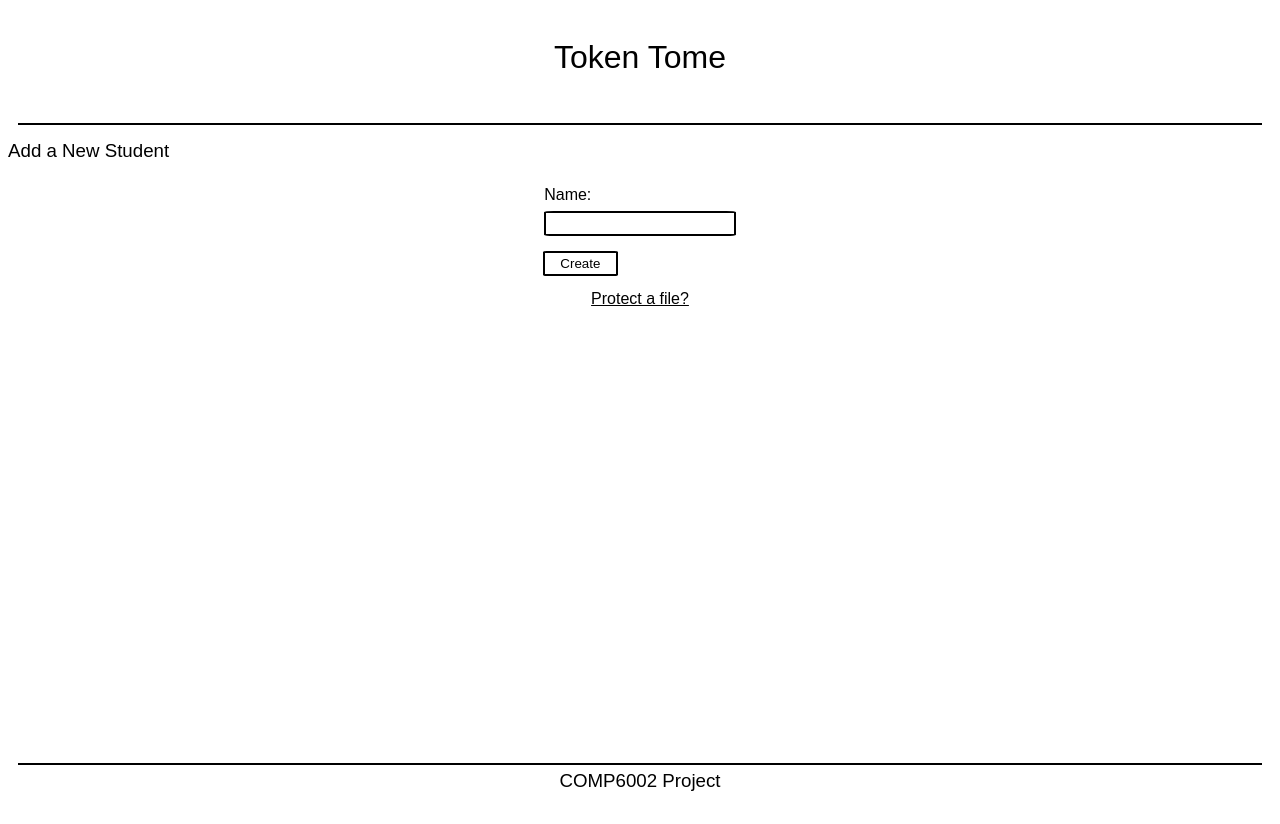
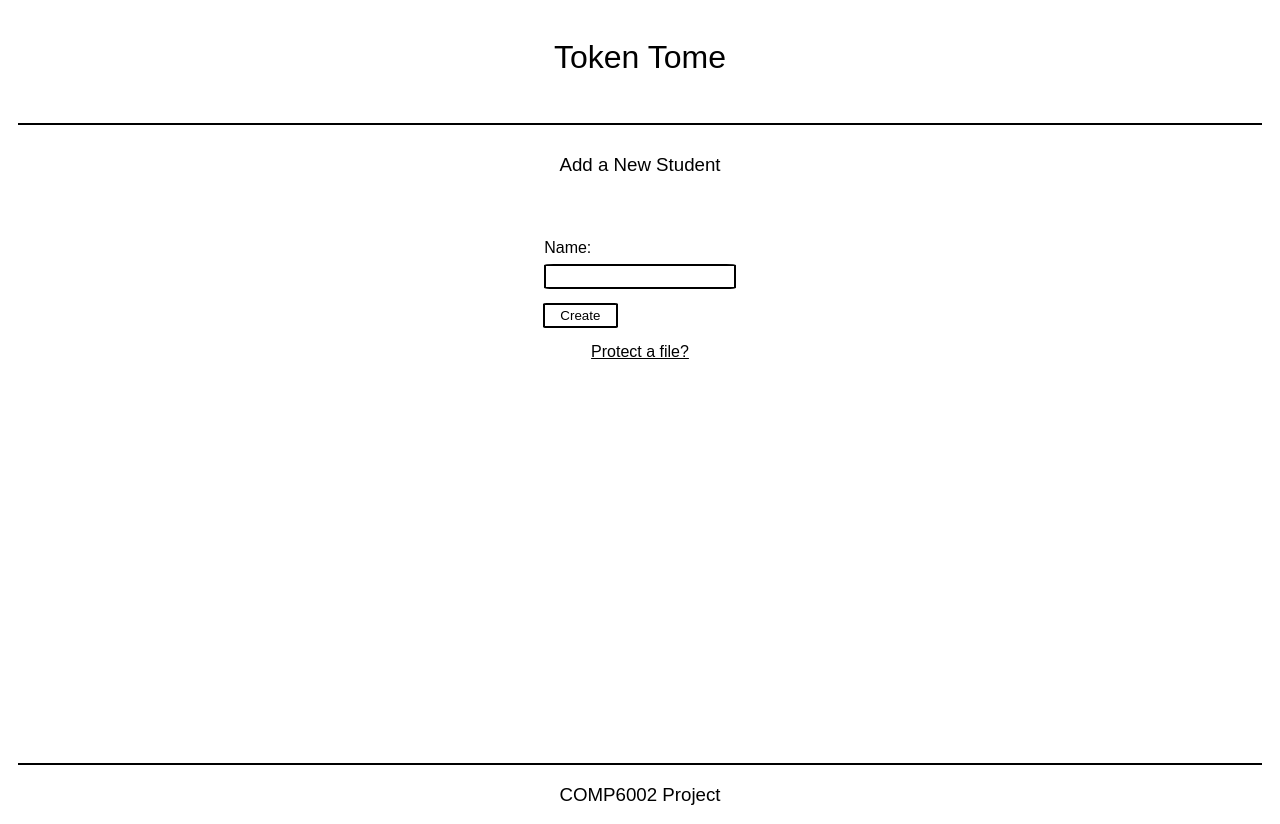
Before and after one commit to daisyoira/Token-Tome, a Django app: page /create-student in a window 1280 px wide. Before the commit the page ends 791 px from the top, so only its background shows below. Run offline with Django 5.2, Linux system fonts and the light colour scheme; parts of the project's set-up code (start-up, migrations or seed data) failed here and were passed over.

Commit message:
updated styles to include the page title

```diff
--- a/token_tome/static/token_tome/css/index.css
+++ b/token_tome/static/token_tome/css/index.css
@@ -24,17 +24,19 @@ a:hover{
     color: tomato;
 }
 
+.page-header, .page-title{
+    padding-bottom: 2%;
+    text-align: center;
+}
 
 .page-header{
     position: relative;
     top: 0;
-    padding-bottom: 2%;
-    text-align: center;
     border-bottom: 0.15em solid black;
     margin: 10px;
 }
 
-h1{
+h1, h3{
     display: inline-block;
     text-align: center;
 }
@@ -43,10 +45,14 @@ h1, h3{
     font-weight: 400;
 }
 
+/*
 h3{
+
     margin: 0;
     padding: 5px 0 5px 0;
 }
+*/
+
 
 .form-container{
     display: flex;
```
